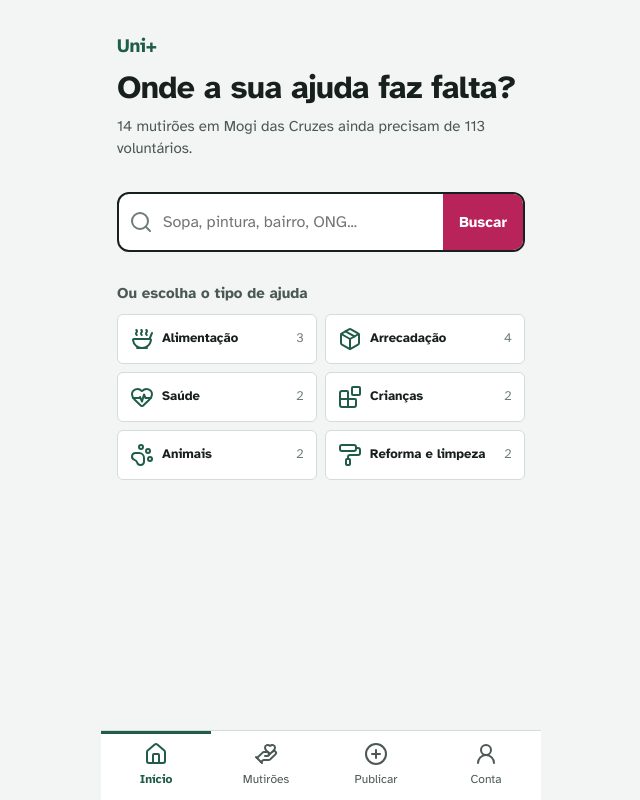
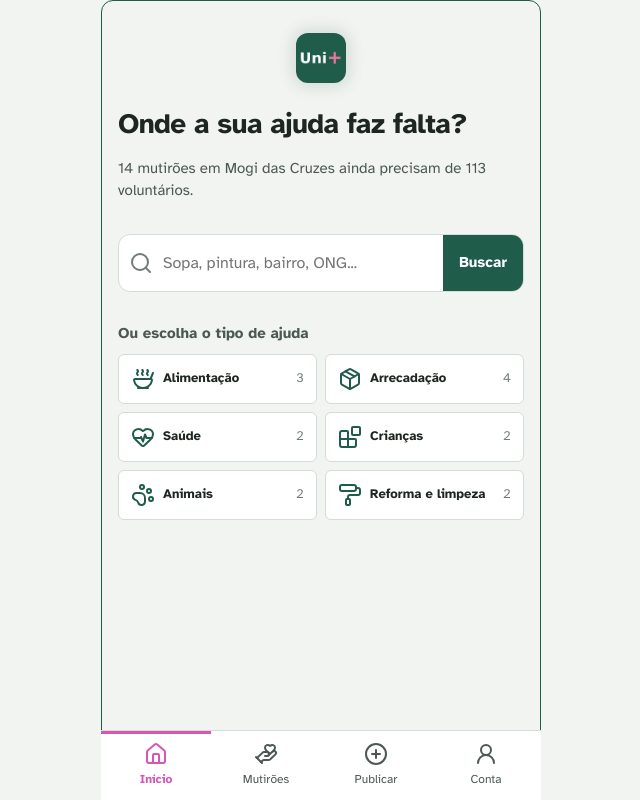
Before and after one commit to oibellym/UniPlus, a website built with Vite: page src/index.html in a window 1280 px wide. Shown: the whole page, without its empty margins (319-959 px from the left). Built offline with nearby package versions, Linux system fonts and the light colour scheme.

Commit message:
ajustando design, estrutura e coloração

```diff
--- a/src/css/base.css
+++ b/src/css/base.css
@@ -22,6 +22,8 @@ body {
   font-size: var(--txt-md);
   line-height: 1.5;
   overflow-x: hidden;
+  border: 1px solid var(--cor-primaria);
+  border-radius: var(--raio-m);
 }
 
 #app {
--- a/src/css/tokens.css
+++ b/src/css/tokens.css
@@ -12,18 +12,19 @@
   /* Cores cromáticas */
   --cor-primaria: #1f5c4a;        /* verde-mata: navegação, links, botões */
   --cor-primaria-lavada: #e2efe9; /* fundo de selos e chips ativos */
-  --cor-destaque: #b8235a;        /* framboesa: o número que decide */
+  --cor-secundaria: #d955b4;      /* rosa: seleção navbar */
+  --cor-destaque: #1f5c4a;        /* framboesa: o número que decide */
   --cor-sobre-cor: #ffffff;       /* texto em cima de cor cheia */
 
   /* Tinta */
-  --tinta-1: #17201d; /* texto principal */
+  --tinta-1: #1e2620; /* texto principal */
   --tinta-2: #4b5853; /* texto secundário */
   --tinta-3: #6f7c77; /* apoio, placeholders */
   --linha: #d3dcd8;   /* bordas e divisórias */
 
   /* Superfícies */
   --superficie-1: #ffffff; /* cartões */
-  --superficie-2: #f2f5f3; /* fundo da página */
+  --superficie-2: #f2f4f1; /* fundo da página */
   --superficie-3: #e6ebe8; /* campos desabilitados, trilho da barra */
 
   /* Estados: sempre par tinta + fundo lavado */
--- a/src/js/navbar/navbar.css
+++ b/src/js/navbar/navbar.css
@@ -35,7 +35,7 @@
 }
 
 .navbar__link[aria-current='page'] {
-  color: var(--cor-primaria);
+  color: var(--cor-secundaria);
   font-weight: 700;
-  border-top-color: var(--cor-primaria);
+  border-top-color: var(--cor-secundaria);
 }
--- a/src/js/paginas/inicio/inicio.css
+++ b/src/js/paginas/inicio/inicio.css
@@ -13,21 +13,24 @@
   gap: var(--espaco-2);
 }
 
-.inicio__marca {
+.inicio__logo {
+  display:flex;
   align-self: flex-start;
-  color: var(--cor-primaria);
-  font-size: var(--txt-xl);
-  font-weight: 700;
-  letter-spacing: -0.01em;
+  justify-self: center;
+  max-width: 50px;
+  border-radius: var(--raio-m);
+  box-shadow: 0 0 15px var(--espaco-1) var(--linha);
 }
 
 .inicio__titulo {
-  font-size: 2rem;
+  margin-top: var(--espaco-5);
+  font-size: 1.75rem;
   font-weight: 700;
   letter-spacing: -0.02em;
 }
 
 .inicio__apoio {
+  margin-top: var(--espaco-2);
   color: var(--tinta-2);
 }
 
@@ -36,7 +39,7 @@
   display: flex;
   align-items: stretch;
   background-color: var(--superficie-1);
-  border: 2px solid var(--tinta-1);
+  border: 1px solid var(--linha);
   border-radius: var(--raio-m);
   overflow: hidden;
 }
--- a/src/js/paginas/inicio/inicio.js
+++ b/src/js/paginas/inicio/inicio.js
@@ -13,8 +13,10 @@ function inicio(app) {
   app.innerHTML = `
     <section class="inicio">
       <header class="inicio__topo">
-        <p class="inicio__marca">Uni<span aria-hidden="true">+</span></p>
-        <h1 class="inicio__titulo">Onde a sua ajuda faz falta?</h1>
+        <div class="inicio__marca">
+          <img class="inicio__logo" src="../assets/imgs/logo.png" alt="Logo do Uniplus" />
+          <h1 class="inicio__titulo">Onde a sua ajuda faz falta?</h1>
+        </div>
         <p class="inicio__apoio">
           ${abertos.length} mutirões em Mogi das Cruzes ainda precisam de
           ${pessoasQueFaltam} voluntários.
```
